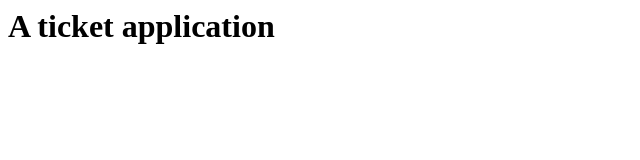
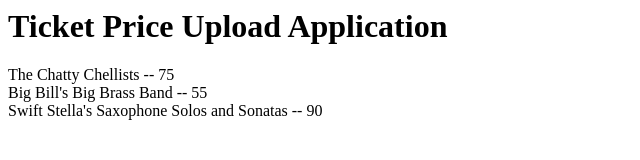
Before and after one commit to danielstern/configuring-typescript, a website built with webpack: page public/index.html in a window 1280 px wide. Shown: the whole page, without its empty margins (0-640 px from the left). Built offline with nearby package versions, Linux system fonts and the light colour scheme.

Commit message:
Upgrade application to include models and view (Complexity 1)

```diff
--- a/public/index.html
+++ b/public/index.html
@@ -1,9 +1,5 @@
 <head>
 
 </head>
-<h1>
-    A ticket application
-</h1>
 <div id="App"></div>
 <script src="bundle.js"></script>
-<!-- <script src="js/index.js"></script> -->
--- a/src/app/Main.ts
+++ b/src/app/Main.ts
@@ -1 +1,20 @@
-export const message : string = "hello world";
+import { TicketSchema } from '../interfaces';
+
+export class Main {
+
+    render() : string {
+
+        return `
+            <div>
+              <h1>Ticket Price Upload Application</h1>
+              <div>
+                ${this.ticketInfo.map(ticket => `<div>${ticket.concertName} -- ${ticket.price}</div>`).join("")}
+              </div>
+            </div>
+        `;
+
+    }
+
+    constructor(private ticketInfo : TicketSchema[]) {}
+
+}
--- /dev/null
+++ b/src/defaultState.ts
@@ -0,0 +1,19 @@
+import { TicketSchema } from "./interfaces";
+
+export const defaultState : TicketSchema[] = [{
+    ticketId: "A1",
+    concertName: "The Chatty Chellists",
+    quantity: 10,
+    price: 75,
+},{
+    ticketId: "A2",
+    concertName: "Big Bill's Big Brass Band",
+    quantity: 17,
+    price: 55,
+},
+{
+    ticketId: "A3",
+    concertName: "Swift Stella's Saxophone Solos and Sonatas",
+    quantity: 9,
+    price: 90,
+}]
--- a/src/index.ts
+++ b/src/index.ts
@@ -1,3 +1,11 @@
-import { message } from './app/Main';
+import {Main} from "./app/Main";
+import {defaultState} from "./defaultState";
 
-console.log(message);
+const renderApp = ()=>{
+
+    const rendered : string = new Main(defaultState).render();
+    document.getElementById("App").innerHTML = rendered;
+
+}
+
+renderApp();
--- /dev/null
+++ b/src/interfaces/index.ts
@@ -0,0 +1,8 @@
+export interface TicketSchema {
+
+    ticketId : string;
+    concertName: string;
+    quantity: number;
+    price: number;
+
+}
```
Also changed, not shown: README.md.
